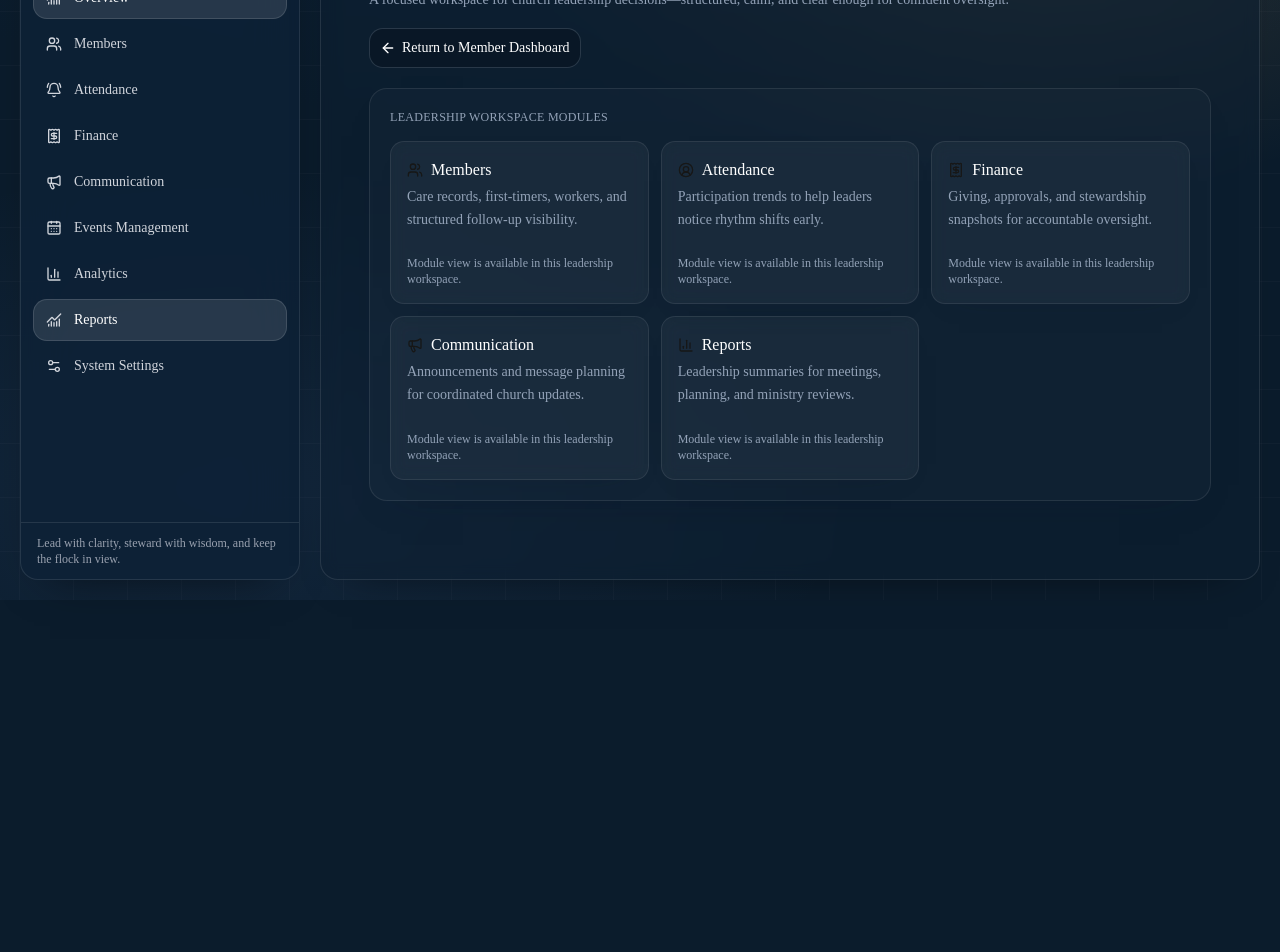
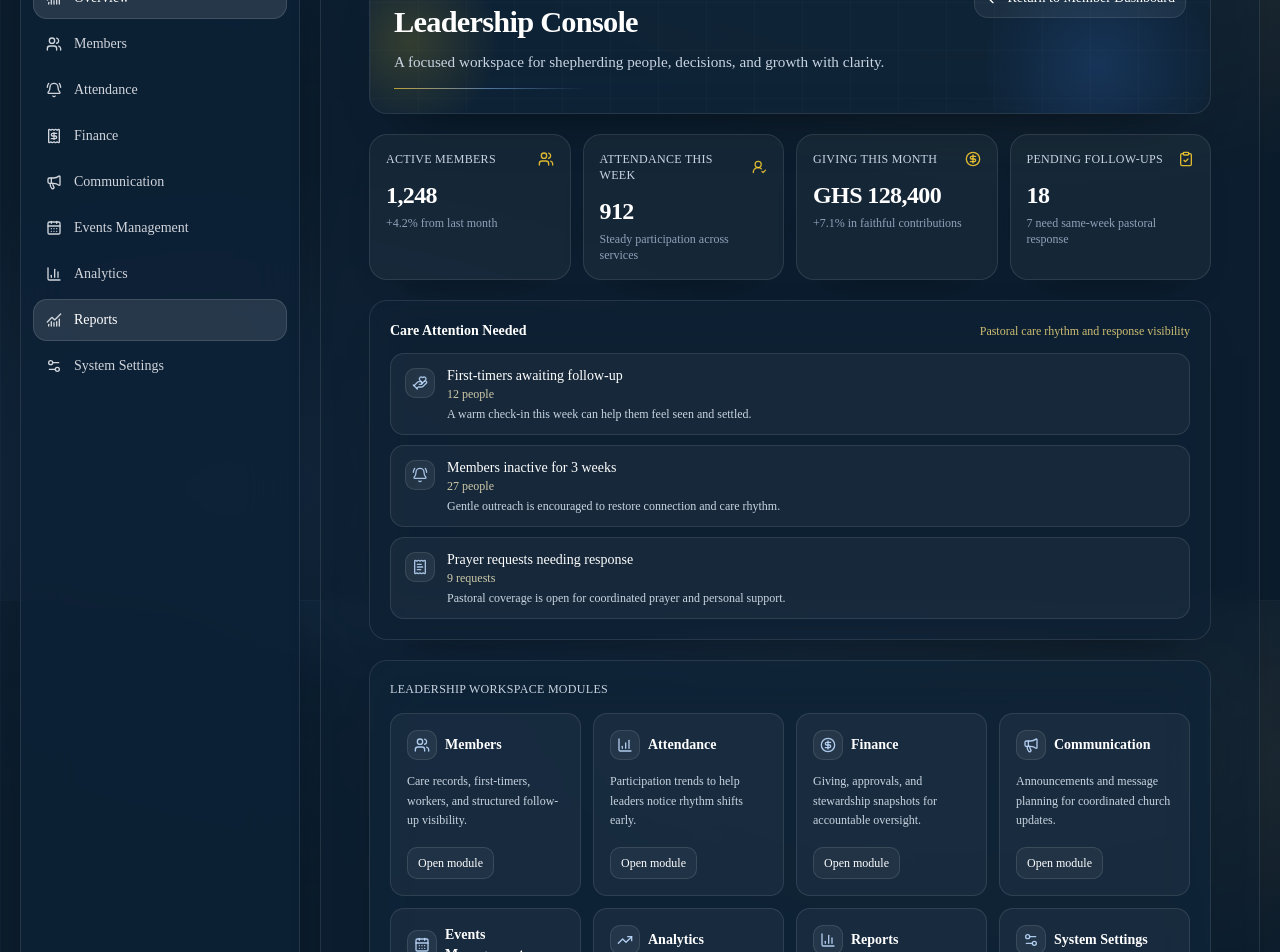
Before and after one commit to Fiximami/shepherdos-web-app, a Next.js app: page /admin in a window 1280 px wide. Shown: the part 200-1152 px from the top of the page. Before the commit the page ends 800 px from the top, so only its background shows below. Built offline with nearby package versions, Linux system fonts and the light colour scheme.

Commit message:
feat: redesign leadership console with spiritual premium UI and guided visual system

```diff
--- a/src/components/dashboard/admin/admin-workspace-view.tsx
+++ b/src/components/dashboard/admin/admin-workspace-view.tsx
@@ -1,86 +1,225 @@
 "use client";
 
-import { ArrowLeft, BarChart3, Megaphone, Receipt, UserCircle2, Users } from "lucide-react";
+import {
+  ArrowLeft,
+  BarChart3,
+  BellRing,
+  CalendarDays,
+  ChartColumnIncreasing,
+  CircleDollarSign,
+  ClipboardCheck,
+  HandHeart,
+  Megaphone,
+  ReceiptText,
+  Settings2,
+  TrendingUp,
+  UserRoundCheck,
+  Users,
+} from "lucide-react";
 import Link from "next/link";
 
-import { PageHeader } from "@/components/dashboard/layout/page-header";
 import { Button } from "@/components/ui/button";
-import { Card, CardContent, CardDescription, CardHeader, CardTitle } from "@/components/ui/card";
-import { cn } from "@/lib/utils";
+
+const leadershipMetrics = [
+  {
+    label: "Active Members",
+    value: "1,248",
+    trend: "+4.2% from last month",
+    icon: Users,
+  },
+  {
+    label: "Attendance This Week",
+    value: "912",
+    trend: "Steady participation across services",
+    icon: UserRoundCheck,
+  },
+  {
+    label: "Giving This Month",
+    value: "GHS 128,400",
+    trend: "+7.1% in faithful contributions",
+    icon: CircleDollarSign,
+  },
+  {
+    label: "Pending Follow-ups",
+    value: "18",
+    trend: "7 need same-week pastoral response",
+    icon: ClipboardCheck,
+  },
+] as const;
+
+const careInsights = [
+  {
+    label: "First-timers awaiting follow-up",
+    value: "12 people",
+    note: "A warm check-in this week can help them feel seen and settled.",
+    icon: HandHeart,
+  },
+  {
+    label: "Members inactive for 3 weeks",
+    value: "27 people",
+    note: "Gentle outreach is encouraged to restore connection and care rhythm.",
+    icon: BellRing,
+  },
+  {
+    label: "Prayer requests needing response",
+    value: "9 requests",
+    note: "Pastoral coverage is open for coordinated prayer and personal support.",
+    icon: ReceiptText,
+  },
+] as const;
 
 const leadershipModules = [
   {
     label: "Members",
+    href: "/members",
     description: "Care records, first-timers, workers, and structured follow-up visibility.",
     icon: Users,
   },
   {
     label: "Attendance",
+    href: "/attendance",
     description: "Participation trends to help leaders notice rhythm shifts early.",
-    icon: UserCircle2,
+    icon: ChartColumnIncreasing,
   },
   {
     label: "Finance",
+    href: "/finance",
     description: "Giving, approvals, and stewardship snapshots for accountable oversight.",
-    icon: Receipt,
+    icon: CircleDollarSign,
   },
   {
     label: "Communication",
+    href: "/communication",
     description: "Announcements and message planning for coordinated church updates.",
     icon: Megaphone,
   },
   {
+    label: "Events Management",
+    href: "/events",
+    description: "Service schedules and event planning for smooth church coordination.",
+    icon: CalendarDays,
+  },
+  {
+    label: "Analytics",
+    href: "/analytics",
+    description: "Growth, giving, and ministry movement insights for wise decisions.",
+    icon: TrendingUp,
+  },
+  {
     label: "Reports",
-    description: "Leadership summaries for meetings, planning, and ministry reviews.",
+    href: "/admin#reports",
+    description: "Leadership summaries for planning sessions and ministry reviews.",
     icon: BarChart3,
+  },
+  {
+    label: "System Settings",
+    href: "/settings",
+    description: "Workspace controls, governance clarity, and responsible platform stewardship.",
+    icon: Settings2,
   },
 ] as const;
 
 export function AdminWorkspaceView() {
   return (
-    <main className="mx-auto w-full max-w-6xl p-4 sm:p-5 lg:p-6">
-      <PageHeader
-        title="Leadership Console"
-        description="A focused workspace for church leadership decisions—structured, calm, and clear enough for confident oversight."
-        actions={
-          <Button asChild variant="outline" className="h-10 rounded-xl">
+    <main className="mx-auto w-full max-w-7xl space-y-5 p-4 sm:p-5 lg:p-6">
+      <section className="shepherd-fade-in relative overflow-hidden rounded-2xl border border-white/10 bg-[#10263a]/70 p-5 shadow-[0_28px_60px_-42px_rgba(0,0,0,0.78)] backdrop-blur-xl sm:p-6">
+        <div className="pointer-events-none absolute inset-0 bg-[linear-gradient(rgba(255,255,255,0.02)_1px,transparent_1px),linear-gradient(90deg,rgba(255,255,255,0.02)_1px,transparent_1px)] bg-[size:48px_48px]" />
+        <div className="pointer-events-none absolute -left-12 top-0 h-44 w-44 rounded-full bg-[radial-gradient(circle,rgba(250,204,21,0.16)_0%,rgba(250,204,21,0)_72%)]" />
+        <div className="pointer-events-none absolute right-0 top-0 h-56 w-56 rounded-full bg-[radial-gradient(circle,rgba(59,130,246,0.18)_0%,rgba(59,130,246,0)_74%)]" />
+
+        <div className="relative z-10 flex flex-wrap items-start justify-between gap-4">
+          <div className="max-w-3xl">
+            <p className="mb-2 text-xs font-medium uppercase tracking-[0.18em] text-amber-200/75">
+              Leadership Console
+            </p>
+            <h1 className="text-2xl font-semibold tracking-tight text-white sm:text-[1.9rem]">
+              Leadership Console
+            </h1>
+            <p className="mt-2 max-w-2xl text-sm text-slate-300 sm:text-[0.95rem]">
+              A focused workspace for shepherding people, decisions, and growth with clarity.
+            </p>
+            <div className="mt-4 h-px w-48 bg-gradient-to-r from-amber-300/70 via-blue-300/50 to-transparent" />
+          </div>
+
+          <Button asChild variant="outline" className="h-10 rounded-xl border-white/15 bg-white/[0.06] text-white">
             <Link href="/dashboard">
               <ArrowLeft className="size-4" aria-hidden />
               Return to Member Dashboard
             </Link>
           </Button>
-        }
-      />
+        </div>
+      </section>
 
-      <section className="rounded-2xl border border-border/70 bg-card/45 p-4 shadow-[0_16px_40px_-32px_rgba(15,23,42,0.5)] sm:p-5">
-        <p className="mb-4 text-xs font-medium uppercase tracking-wide text-muted-foreground">
-          Leadership workspace modules
+      <section className="shepherd-fade-in grid gap-3 sm:grid-cols-2 xl:grid-cols-4">
+        {leadershipMetrics.map((metric) => (
+          <article
+            key={metric.label}
+            className="rounded-2xl border border-white/10 bg-white/[0.045] p-4 shadow-[0_18px_44px_-34px_rgba(0,0,0,0.8)] backdrop-blur-xl transition-[transform,border-color,background-color] duration-250 ease-out hover:-translate-y-[2px] hover:border-white/20 hover:bg-white/[0.07]"
+          >
+            <div className="flex items-center justify-between gap-3">
+              <p className="text-xs uppercase tracking-wide text-slate-300">{metric.label}</p>
+              <metric.icon className="size-4 text-amber-300/85" aria-hidden />
+            </div>
+            <p className="mt-3 text-2xl font-semibold tracking-tight text-white">{metric.value}</p>
+            <p className="mt-1 text-xs text-slate-400">{metric.trend}</p>
+          </article>
+        ))}
+      </section>
+
+      <section className="shepherd-fade-in rounded-2xl border border-white/10 bg-[#0f2235]/75 p-4 shadow-[0_20px_48px_-36px_rgba(0,0,0,0.78)] backdrop-blur-xl sm:p-5">
+        <div className="mb-3 flex items-center justify-between gap-2">
+          <p className="text-sm font-semibold text-white">Care Attention Needed</p>
+          <p className="text-xs text-amber-200/80">Pastoral care rhythm and response visibility</p>
+        </div>
+
+        <div className="space-y-2.5">
+          {careInsights.map((insight) => (
+            <article
+              key={insight.label}
+              className="rounded-xl border border-white/10 bg-white/[0.04] px-3.5 py-3 transition-colors duration-200 hover:bg-white/[0.07]"
+            >
+              <div className="flex items-start gap-3">
+                <div className="mt-0.5 rounded-lg border border-white/10 bg-white/[0.06] p-1.5">
+                  <insight.icon className="size-4 text-blue-200/85" aria-hidden />
+                </div>
+                <div className="min-w-0">
+                  <p className="text-sm font-medium text-white">{insight.label}</p>
+                  <p className="text-xs text-amber-100/80">{insight.value}</p>
+                  <p className="mt-1 text-xs text-slate-300">{insight.note}</p>
+                </div>
+              </div>
+            </article>
+          ))}
+        </div>
+      </section>
+
+      <section className="shepherd-fade-in rounded-2xl border border-white/10 bg-[#10263a]/70 p-4 shadow-[0_20px_48px_-36px_rgba(0,0,0,0.82)] backdrop-blur-xl sm:p-5">
+        <p className="mb-4 text-xs font-medium uppercase tracking-wide text-slate-300">
+          Leadership Workspace Modules
         </p>
 
-        <div className="grid gap-3 sm:grid-cols-2 lg:grid-cols-3">
-          {leadershipModules.map((module, index) => (
-            <Card
+        <div className="grid gap-3 sm:grid-cols-2 xl:grid-cols-4">
+          {leadershipModules.map((module) => (
+            <article
               key={module.label}
-              className={cn(
-                "border-border/70 bg-card/80 shadow-[0_12px_30px_-28px_rgba(15,23,42,0.55)]",
-                index === 4 && "sm:col-span-2 lg:col-span-1",
-              )}
+              className="group rounded-xl border border-white/10 bg-white/[0.045] p-4 transition-[transform,border-color,background-color,box-shadow] duration-250 ease-out hover:-translate-y-[2px] hover:border-amber-200/30 hover:bg-white/[0.08] hover:shadow-[0_20px_40px_-30px_rgba(251,191,36,0.45)]"
             >
-              <CardHeader className="pb-2">
-                <CardTitle className="flex items-center gap-2 text-base">
-                  <module.icon className="size-4 text-primary" aria-hidden />
-                  {module.label}
-                </CardTitle>
-                <CardDescription className="text-sm leading-relaxed">
-                  {module.description}
-                </CardDescription>
-              </CardHeader>
-              <CardContent className="pt-0">
-                <p className="text-xs text-muted-foreground">
-                  Module view is available in this leadership workspace.
-                </p>
-              </CardContent>
-            </Card>
+              <div className="mb-3 flex items-center gap-2">
+                <div className="rounded-lg border border-white/10 bg-white/[0.06] p-1.5">
+                  <module.icon className="size-4 text-blue-200/90" aria-hidden />
+                </div>
+                <p className="text-sm font-semibold text-white">{module.label}</p>
+              </div>
+              <p className="min-h-[2.75rem] text-xs leading-relaxed text-slate-300">{module.description}</p>
+              <Button
+                asChild
+                size="sm"
+                variant="outline"
+                className="mt-4 h-8 rounded-lg border-white/15 bg-white/[0.04] text-xs text-white hover:bg-white/[0.12]"
+              >
+                <Link href={module.href}>Open module</Link>
+              </Button>
+            </article>
           ))}
         </div>
       </section>
```
Also changed, not shown: 1 other file (tests, documents, lock files or other folders).
